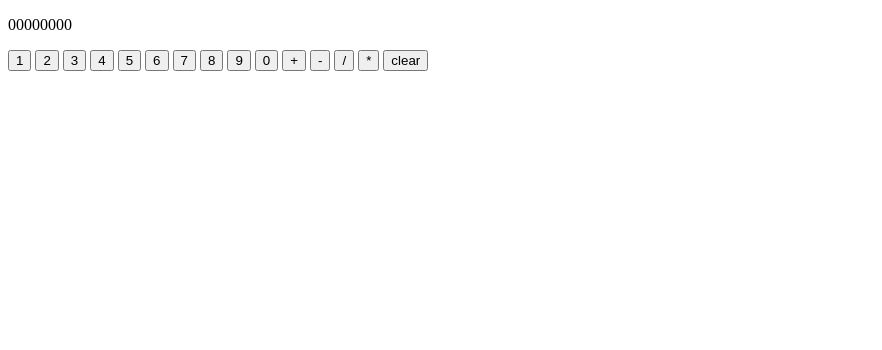
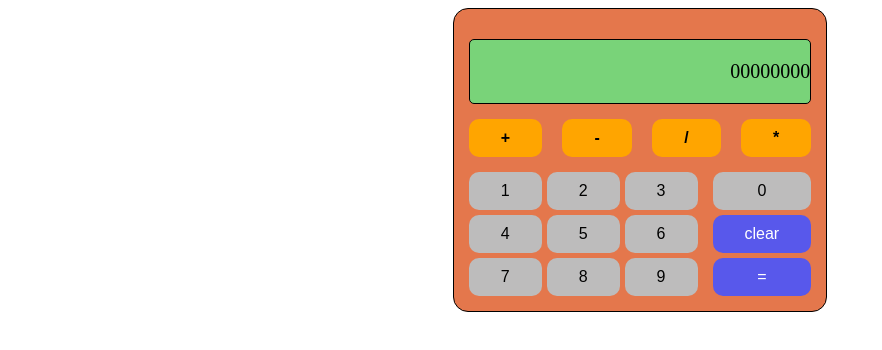
Before and after one commit to GinToricki/CalculatorJS, a plain HTML site: page index.html in a window 1280 px wide. Shown: the whole page, without its empty margins (0-882 px from the left). Drawn offline with Linux system fonts and the light colour scheme.

Commit message:
Added design for the calculator

```diff
--- a/index.html
+++ b/index.html
@@ -6,6 +6,7 @@
     <meta name="viewport" content="width=device-width, initial-scale=1.0">
     <title>Calculator</title>
     <script src="./script.js" defer></script>
+    <link rel="stylesheet" href="./style.css">
 </head>
 <body>
     <div class="container">
@@ -14,22 +15,29 @@
                 <p class="num-display">00000000</p>
             </div>
             <div class="buttons">
+                <div class="operations">
+                    <button id ="add-btn" class="operator">+</button>
+                    <button id ="subtract-btn" class="operator">-</button>
+                    <button id="divide-btn" class="operator">/</button>
+                    <button id="multiply-btn" class="operator">*</button>
+                </div>
                 <div class="numbers">
-                    <button id="i1">1</button>
-                    <button id="i2">2</button>
-                    <button id="i3">3</button>
-                    <button id="i4">4</button>
-                    <button id="i5">5</button>
-                    <button id="i6">6</button>
-                    <button id="i7">7</button>
-                    <button id="i8">8</button>
-                    <button id="i9">9</button>
-                    <button id="i0">0</button>
-                    <button id ="add-btn">+</button>
-                    <button id ="subtract-btn">-</button>
-                    <button id="divide-btn">/</button>
-                    <button id="multiply-btn">*</button>
-                    <button id="clear-btn">clear</button>
+                    <div class ="numbers2">
+                        <button id="i1" class="number">1</button>
+                        <button id="i2"class="number">2</button>
+                        <button id="i3"class="number">3</button>
+                        <button id="i4"class="number">4</button>
+                        <button id="i5"class="number">5</button>
+                        <button id="i6"class="number">6</button>
+                        <button id="i7"class="number">7</button>
+                        <button id="i8"class="number">8</button>
+                        <button id="i9"class="number">9</button>
+                    </div>
+                    <div class="zce-btn">
+                        <button id="i0" class="number">0</button>
+                        <button id="clear-btn" class="btn-2">clear</button>
+                        <button id="equals-btn" class="btn-2">=</button>
+                    </div>
                 </div>
             </div>
         </div>
--- a/script.js
+++ b/script.js
@@ -69,6 +69,8 @@ clearBtn.addEventListener("click", () => {
     Num = 0;
     populateDisplay("00000000")
     Num = 0;
+    storedNumber = 0;
+    currentOperator = "";
 })
 
 const  addBtn = document.querySelector("#add-btn");
@@ -104,16 +106,32 @@ subtractBtn.addEventListener("click", () => {
 const  divideBtn = document.querySelector("#divide-btn");
 
 divideBtn.addEventListener("click", () => {
-    storedNumber = operate("/", parseInt(Num), storedNumber);
+    if(currentOperator == ""){
+        storedNumber = parseInt(Num);
+        Num = 0;
+        currentOperator = "/";
+    }else{
+        storedNumber = parseInt(operate(currentOperator, storedNumber, parseInt(Num)));
         const display = document.querySelector(".num-display");
         display.textContent = storedNumber;
         console.log(storedNumber);
+        currentOperator = "/";
+    }
 })
 const  multiplyBtn = document.querySelector("#multiply-btn");
 
 multiplyBtn.addEventListener("click", () => {
-    storedNumber = operate("*", parseInt(Num), storedNumber);
+    if(currentOperator == ""){
+        storedNumber = parseInt(Num);
+        Num = 0;
+        currentOperator = "*";
+    }else{
+        storedNumber = parseInt(operate(currentOperator, storedNumber, parseInt(Num)));
         const display = document.querySelector(".num-display");
         display.textContent = storedNumber;
         console.log(storedNumber);
+        currentOperator = "*";
+    }
 })
+
+const equalBtn = document.querySelector("#equals-btn")
--- /dev/null
+++ b/style.css
@@ -0,0 +1,88 @@
+*{
+    box-sizing: border-box;
+}
+
+.container{
+    display: flex;
+    justify-content: center;
+    align-items: center;
+}
+
+.calculator{
+    border: 1px black solid;
+    padding: 15px;
+    border-radius: 15px;
+    background-color: rgb(228, 119, 76);
+}
+
+.display {
+    display: flex;
+    justify-content: flex-end;
+    background-color: rgb(121, 211, 121);
+    border: solid 1px black;
+    border-radius: 5px;
+    margin: 15px 0;
+    font-size: 20px;
+}
+
+.buttons {
+    display: flex;
+    flex-direction: column;
+    gap: 15px;
+}
+
+.operations{
+    display: flex;
+    justify-content: space-between;
+}
+
+button{
+    border: none;
+    padding: 10px 32px;
+    font-size: 16px;
+    border-radius: 10px;
+}
+
+.operator{
+    background-color: orange;
+    font-weight: bold;
+}
+
+.operator:hover {
+    background-color: rgb(184, 119, 0);
+}
+
+.numbers {
+    display: flex;
+    justify-content: space-between;
+    gap: 15px;
+}
+
+.numbers2{
+    display: grid;
+    grid-template-columns: auto auto auto;
+    gap: 5px;
+}
+
+.zce-btn {
+    display: flex;
+    flex-direction: column;
+    justify-content: space-between;
+}
+
+.number {
+    background-color: rgb(189, 188, 188);
+}
+
+.number:hover {
+    background-color: rgb(68, 68, 68);
+}
+
+.btn-2 {
+    background-color: rgb(88, 88, 235);
+    color: white;
+}
+
+.btn-2:hover {
+    background-color: blue;
+}
```
Lines whose indentation alone changed are shown as unchanged.
